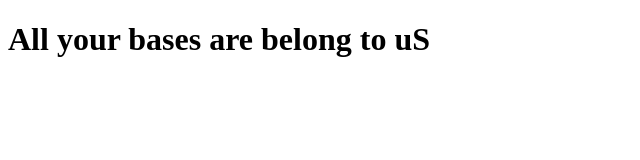
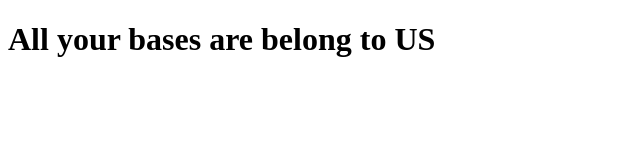
Before and after one commit to pyrobit/clone-tabnews, a Next.js app: page / in a window 1280 px wide. Shown: the top 160 px of the page, without its empty margins (0-640 px from the left). Built offline with nearby package versions, Linux system fonts and the light colour scheme.

Commit message:
update initial page

```diff
--- a/pages/index.js
+++ b/pages/index.js
@@ -1,5 +1,5 @@
 function Home() {
-  return <h1>All your bases are belong to uS</h1>;
+  return <h1>All your bases are belong to US</h1>;
 }
 
 function test() {
```
